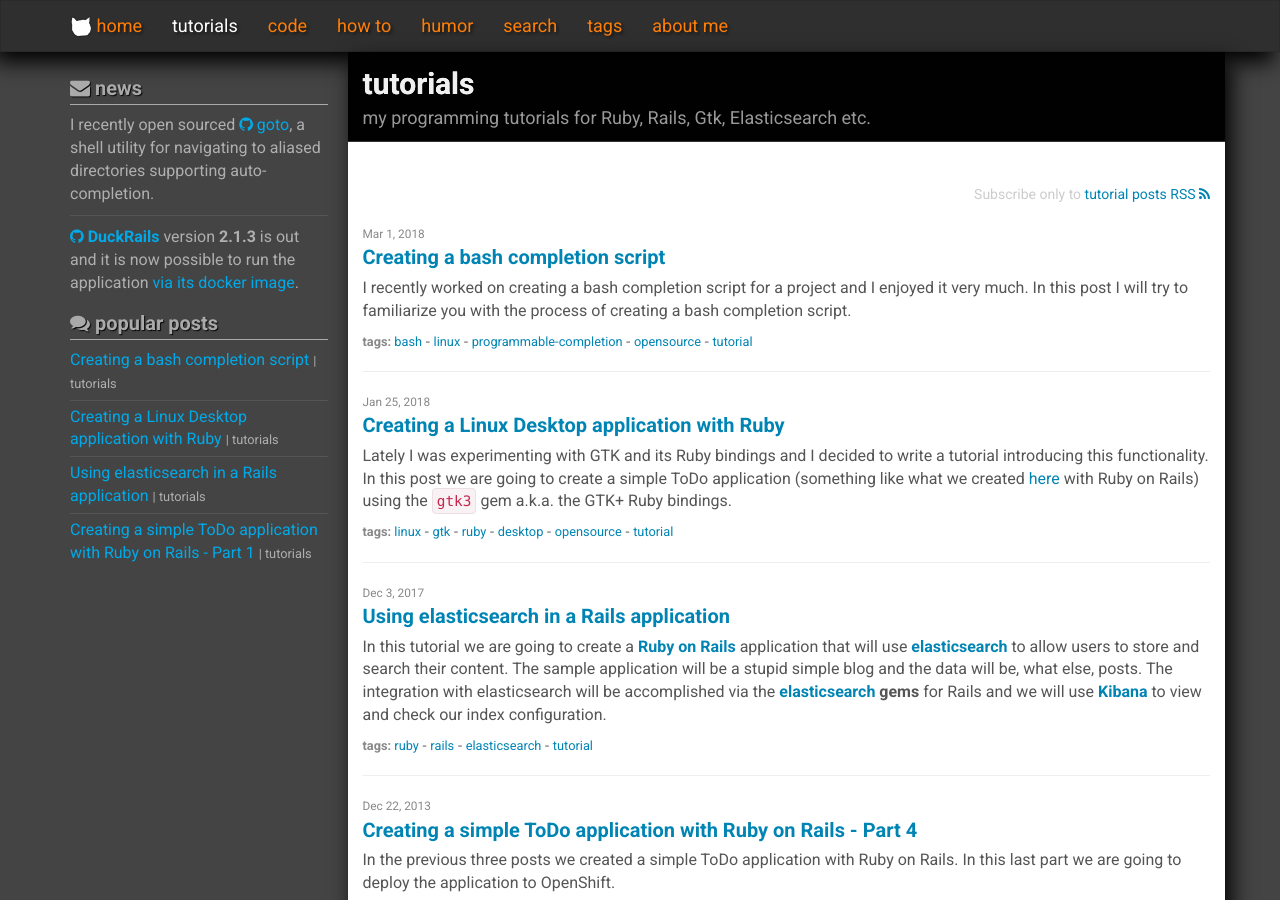
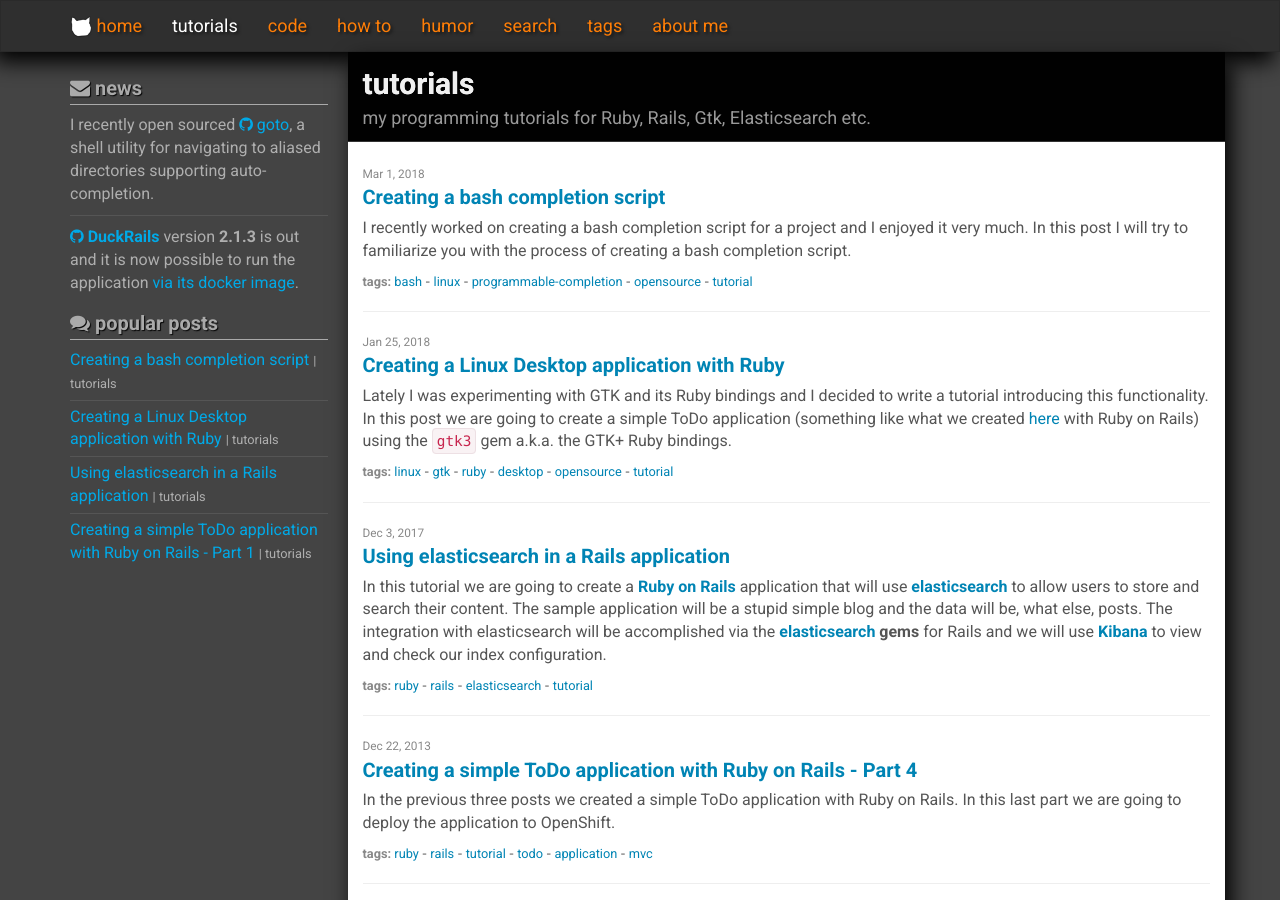
Before and after one commit to iridakos/iridakos.github.io, a Jekyll site: the page built from _pages/01-tutorials.html, in a window 1280 px wide and 900 px high. Built offline with Jekyll 4.4.1, drawn with Linux system fonts in a browser that asks for light colours; nearby versions of some CDN libraries; comment, search, counter and statistics services are not loaded; some of the changed text lies outside the part shown.

Commit message:
fix tutorial feed

```diff
--- a/_pages/01-tutorials.html
+++ b/_pages/01-tutorials.html
@@ -8,10 +8,6 @@
 subtitle: my programming tutorials for Ruby, Rails, Gtk, Elasticsearch etc.
 ---
 
-<div class="sharing" style="text-align: right">
-  Subscribe only to <a class="ga-event-link" data-event-label="{{ page.title }}" data-event-category="Subscribe only to tutorial RSS" data-event-action="click" href="{{ "/feeds/tutorials.xml" | prepend: site.baseurl }}">tutorial posts RSS <i class="fa fa-rss"></i></a>
-</div>
-
 <div class="posts-container">
     {% for my_post in site.posts %}
       {% if my_post.category %}
@@ -21,3 +17,7 @@
       {% endif %}
     {% endfor %}
 </div>
+
+<div class="sharing" style="text-align: right">
+  Subscribe only to <a class="ga-event-link" data-event-label="{{ page.title }}" data-event-category="Subscribe only to tutorial RSS" data-event-action="click" href="{{ "/feeds/tutorials.xml" | prepend: site.baseurl }}">tutorial posts RSS <i class="fa fa-rss"></i></a>
+</div>
```
